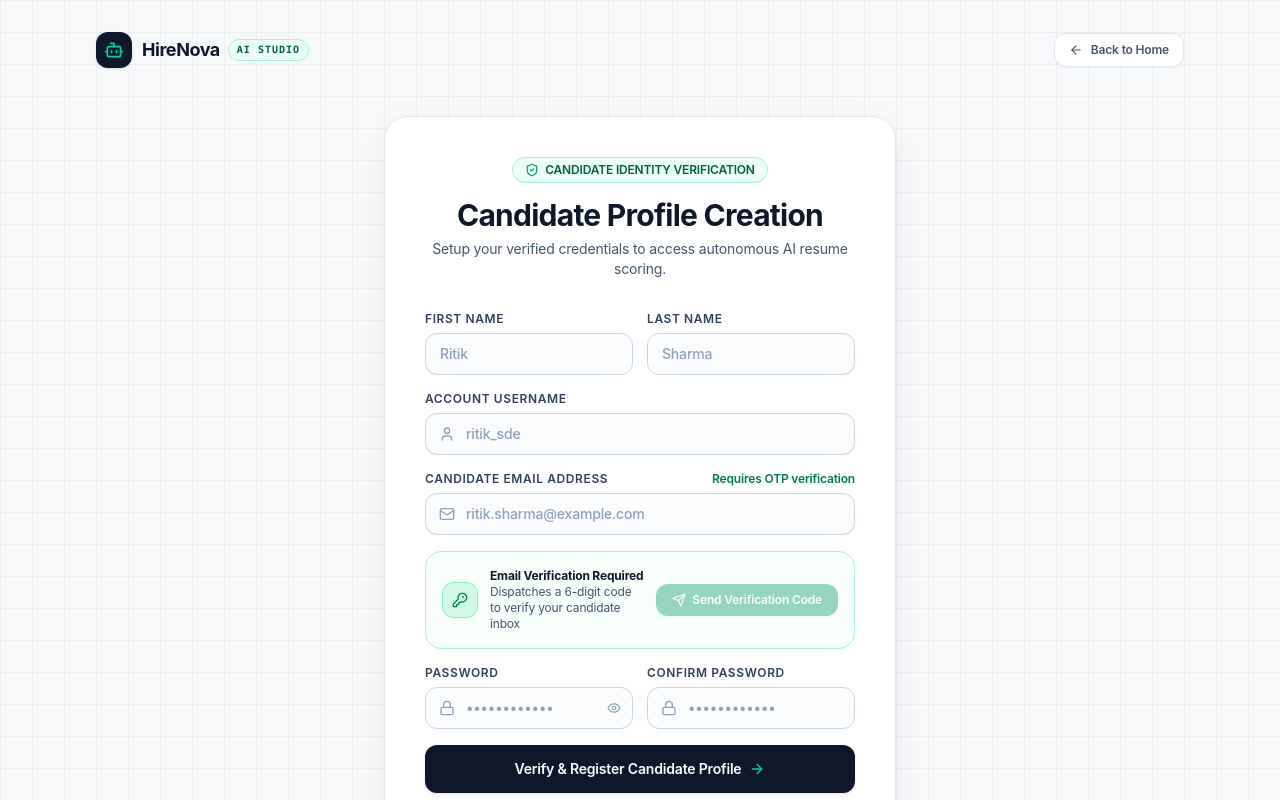
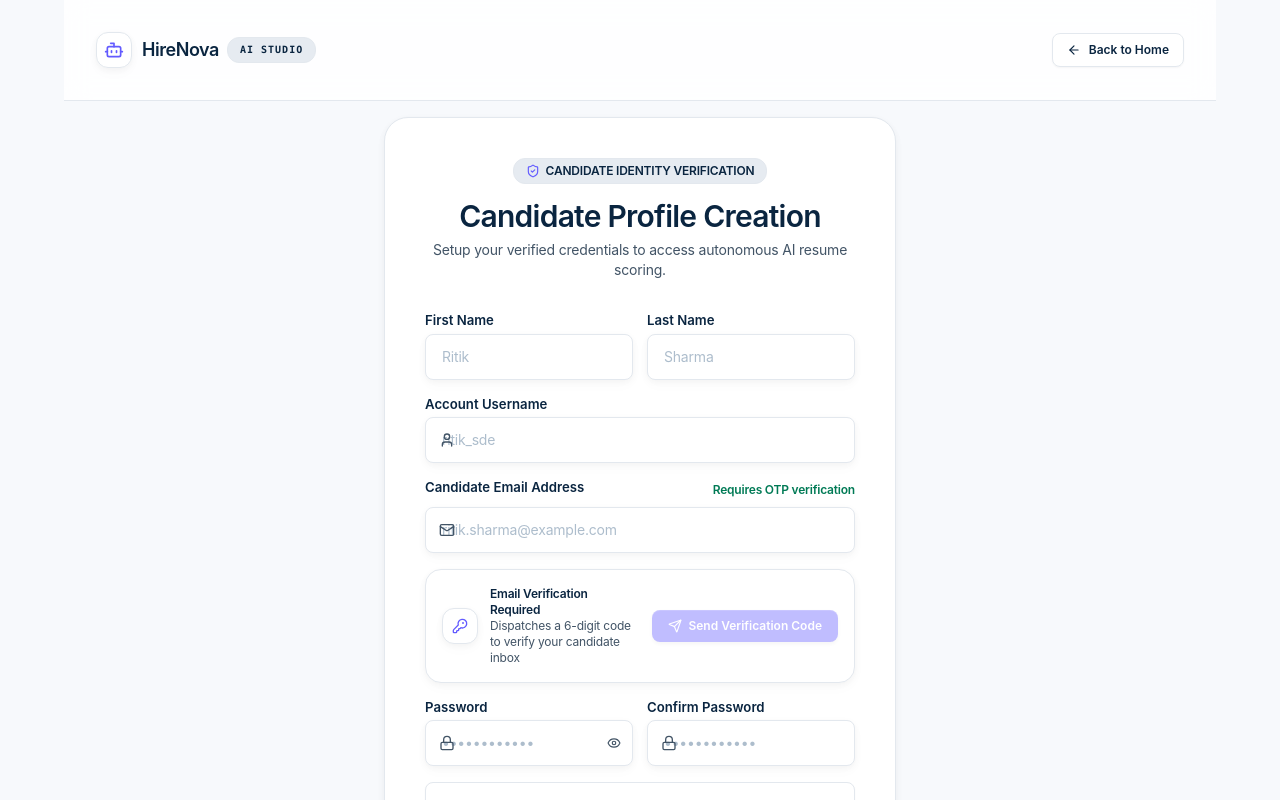
Before and after one commit to Ritiksharma0004/AI-Recruitment-Platform, a React app in the folder frontend/: page /register in a window 1280 px wide. Shown: the top 800 px of the page. Built offline with nearby package versions, Linux system fonts and the light colour scheme; no server answers; the HTML template or start-up script is replaced by a standard one.

Commit message:
feat(ui): global redesign applying Premium Stripe-style Light Mode to entire platform

```diff
--- a/frontend/src/index.css
+++ b/frontend/src/index.css
@@ -2,23 +2,30 @@
 
 @layer base {
   :root {
-    --bg-page: #f6f8fa;
-    --bg-card: #ffffff;
-    --border-subtle: #e2e8f0;
-    --text-primary: #0f172a;
-    --text-secondary: #334155;
-    --text-muted: #64748b;
+    --stripe-blue: #635bff;
+    --stripe-blue-hover: #5851df;
+    --stripe-dark: #0a2540;
+    --stripe-text: #425466;
+    --stripe-bg: #f7f9fc;
+    --stripe-gray: #e6ebf1;
+    --stripe-border: #e3e8ee;
+    --stripe-surface: #ffffff;
   }
 
   body {
-    background-color: #f6f8fa;
-    color: #0f172a;
-    font-family: 'Inter', -apple-system, BlinkMacSystemFont, "Segoe UI", Roboto, "Helvetica Neue", Arial, sans-serif;
+    background-color: var(--stripe-bg) !important;
+    color: var(--stripe-dark) !important;
+    font-family: -apple-system, BlinkMacSystemFont, "Segoe UI", Roboto, Helvetica, Arial, sans-serif;
     -webkit-font-smoothing: antialiased;
-    -moz-osx-font-smoothing: grayscale;
-    text-rendering: optimizeLegibility;
-    min-height: 100vh;
-    letter-spacing: -0.011em;
+    letter-spacing: -0.0125em;
+  }
+}
+
+/* Fix main containers */
+.min-h-screen, body {
+  background-color: var(--stripe-bg) !important;
+  color: var(--stripe-dark) !important;
+  background-image: none !important;
 }
 
 /* Force pointer cursor on all interactive controls */
@@ -33,356 +40,264 @@
   cursor: pointer !important;
 }
 
-  /* Elevate all thin, washed-out fonts so text is crisp and readable at first glance */
-  .font-light,
-  .font-extralight,
-  .font-thin {
-    font-weight: 500 !important;
-  }
+/* Typography Remapping */
+h1, h2, h3, h4, h5, h6 {
+  color: var(--stripe-dark) !important;
+  font-weight: 700 !important;
+  letter-spacing: -0.025em !important;
 }
 
-/* Background Grids and Modern SaaS Textures */
-.bg-ai-grid {
-  background-size: 32px 32px;
-  background-image:
-    linear-gradient(to right, rgba(15, 23, 42, 0.04) 1px, transparent 1px),
-    linear-gradient(to bottom, rgba(15, 23, 42, 0.04) 1px, transparent 1px);
+.text-white, .text-slate-900, .text-slate-800, .text-slate-200, .text-slate-300 {
+  color: var(--stripe-dark) !important;
 }
 
-.bg-ai-dots {
-  background-image: radial-gradient(rgba(15, 23, 42, 0.08) 1.2px, transparent 1.2px);
-  background-size: 24px 24px;
+.text-slate-400, .text-slate-500, .text-slate-600, p {
+  color: var(--stripe-text) !important;
 }
 
-.bg-ai-glow {
-  background: radial-gradient(circle at 50% 0%, rgba(16, 185, 129, 0.08) 0%, rgba(99, 102, 241, 0.05) 45%, transparent 75%);
+/* Overriding font weights globally */
+.font-light, .font-extralight, .font-thin, .font-normal {
+  font-weight: 400 !important;
+}
+.font-medium { font-weight: 500 !important; }
+.font-semibold, .font-bold {
+  font-weight: 600 !important;
 }
 
-/* ============================================================
-   SaaS Theme - Unified Design System (GPT-6 Astra Style)
-   ============================================================ */
-
-/* Global Dashboard Canvas */
-.min-h-screen.bg-\[\#07080d\] {
-  background-color: #f6f8fa !important;
-  color: #0f172a !important;
+/* Gradient text */
+.bg-clip-text {
+  background: linear-gradient(135deg, #635bff 0%, #00d4ff 100%) !important;
+  -webkit-background-clip: text !important;
+  -webkit-text-fill-color: transparent !important;
+  background-clip: text !important;
 }
 
-/* Sidebar: Sleek dark enterprise panel */
-aside.bg-\[\#090b14\]\/90,
-aside.bg-\[\#090c14\]\/90 {
-  background-color: #0f172a !important;
-  border-right: 1px solid #1e293b !important;
+/* Stripe Cards */
+.bg-white, .ai-card, .ai-card-glow, [class*="bg-slate-50"], .rounded-2xl, .rounded-3xl, .rounded-xl {
+  background-color: var(--stripe-surface) !important;
+  border: 1px solid var(--stripe-border) !important;
+  box-shadow: 0 2px 7px rgba(0,0,0,0.04), 0 5px 15px rgba(0,0,0,0.02) !important;
+  transition: transform 0.2s cubic-bezier(0.16, 1, 0.3, 1), box-shadow 0.2s cubic-bezier(0.16, 1, 0.3, 1) !important;
 }
 
-/* Dashboard Top Header */
-header.bg-\[\#090c14\]\/80,
-header.bg-\[\#090b14\]\/80 {
-  background-color: #ffffff !important;
-  border-bottom: 1px solid #e2e8f0 !important;
-  box-shadow: 0 1px 3px 0 rgba(0, 0, 0, 0.03) !important;
+.ai-card:hover, .ai-card-glow:hover {
+  box-shadow: 0 4px 10px rgba(0,0,0,0.06), 0 10px 30px rgba(0,0,0,0.03) !important;
+  transform: translateY(-2px) !important;
 }
 
-header.bg-\[\#090c14\]\/80 h2,
-header.bg-\[\#090b14\]\/80 h2 {
-  color: #0f172a !important;
-  font-weight: 700 !important;
+/* Remove border/shadow from pills disguised as rounded-xl */
+[class*="rounded-full"] {
+  border-radius: 9999px !important;
 }
 
-header.bg-\[\#090c14\]\/80 p,
-header.bg-\[\#090b14\]\/80 p {
-  color: #64748b !important;
-  font-weight: 500 !important;
+/* Buttons */
+button, a[class*="px-"] {
+  border-radius: 8px !important;
+  font-weight: 600 !important;
+  letter-spacing: 0 !important;
+  text-decoration: none !important;
 }
 
-/* Dashboard User Avatar / Chip in Header */
-header.bg-\[\#090c14\]\/80 [class*="rounded-xl"],
-header.bg-\[\#090b14\]\/80 [class*="rounded-xl"] {
-  background-color: #f8fafc !important;
-  border-color: #e2e8f0 !important;
-}
-header.bg-\[\#090c14\]\/80 [class*="rounded-xl"] p,
-header.bg-\[\#090b14\]\/80 [class*="rounded-xl"] p {
-  color: #0f172a !important;
+/* Primary actions */
+button[class*="bg-slate-900"],
+button[class*="bg-indigo"],
+button[class*="bg-emerald"],
+button[class*="bg-purple"],
+a[class*="bg-slate-900"],
+a[class*="bg-indigo"],
+a[class*="bg-emerald"],
+a[class*="bg-purple"] {
+  background: var(--stripe-blue) !important;
+  color: white !important;
+  border: none !important;
+  box-shadow: 0 2px 4px rgba(0,0,0,0.1), inset 0 1px 0 rgba(255,255,255,0.15) !important;
 }
 
-/* Pure White Elevated Cards */
-.ai-card {
-  background-color: #ffffff !important;
-  border: 1px solid #e2e8f0 !important;
-  border-radius: 1.25rem !important;
-  box-shadow: 0 1px 3px 0 rgba(0, 0, 0, 0.04), 0 1px 2px -1px rgba(0, 0, 0, 0.04) !important;
-  color: #0f172a !important;
-  transition: all 0.22s cubic-bezier(0.16, 1, 0.3, 1);
+button[class*="bg-slate-900"]:hover,
+button[class*="bg-indigo"]:hover,
+button[class*="bg-emerald"]:hover,
+button[class*="bg-purple"]:hover,
+a[class*="bg-slate-900"]:hover,
+a[class*="bg-indigo"]:hover,
+a[class*="bg-emerald"]:hover,
+a[class*="bg-purple"]:hover {
+  background: var(--stripe-blue-hover) !important;
+  box-shadow: 0 4px 8px rgba(0,0,0,0.15), inset 0 1px 0 rgba(255,255,255,0.15) !important;
+  transform: translateY(-1px) !important;
+  color: white !important;
 }
 
-.ai-card:hover {
-  border-color: #cbd5e1 !important;
-  box-shadow: 0 10px 25px -5px rgba(15, 23, 42, 0.06), 0 4px 10px -2px rgba(15, 23, 42, 0.04) !important;
+button[class*="bg-slate-900"] *,
+button[class*="bg-indigo"] *,
+button[class*="bg-emerald"] *,
+a[class*="bg-slate-900"] *,
+a[class*="bg-indigo"] *,
+a[class*="bg-emerald"] * {
+  color: white !important;
 }
 
-.ai-card-glow {
-  background-color: #ffffff !important;
-  border: 1px solid #e2e8f0 !important;
-  border-radius: 1.5rem !important;
-  box-shadow: 0 20px 40px -15px rgba(15, 23, 42, 0.15), 0 10px 20px -5px rgba(15, 23, 42, 0.08) !important;
-  color: #0f172a !important;
+/* Secondary actions */
+button[class*="bg-white"],
+button[class*="bg-slate-100"],
+button[class*="bg-slate-800"],
+a[class*="bg-white"]:not([class*="group-hover"]),
+a[class*="bg-[#121524]"] {
+  background: var(--stripe-surface) !important;
+  color: var(--stripe-dark) !important;
+  border: 1px solid var(--stripe-border) !important;
+  box-shadow: 0 1px 2px rgba(0,0,0,0.04) !important;
+  text-shadow: none !important;
+}
+button[class*="bg-white"]:hover,
+a[class*="bg-white"]:hover,
+button[class*="bg-slate-100"]:hover {
+  background: var(--stripe-bg) !important;
+  color: var(--stripe-blue) !important;
+  box-shadow: 0 2px 4px rgba(0,0,0,0.06) !important;
 }
 
-/* High-Contrast Typography Inside Cards & Modals */
-.ai-card h1, .ai-card h2, .ai-card h3, .ai-card h4, .ai-card h5, .ai-card h6,
-.ai-card-glow h1, .ai-card-glow h2, .ai-card-glow h3, .ai-card-glow h4, .ai-card-glow h5, .ai-card-glow h6 {
-  color: #0f172a !important;
-  font-weight: 700 !important;
+/* Inputs & Forms */
+input, textarea, select {
+  background-color: #ffffff !important;
+  border: 1px solid #d3dae3 !important;
+  box-shadow: 0 1px 2px rgba(0,0,0,0.03) !important;
+  color: var(--stripe-dark) !important;
+  border-radius: 8px !important;
+  padding: 0.75rem 1rem !important;
+  transition: all 0.2s ease !important;
 }
 
-.ai-card .text-white:not(button):not(a),
-.ai-card-glow .text-white:not(button):not(a) {
-  color: #0f172a !important;
-}
-
-.ai-card .text-slate-200,
-.ai-card-glow .text-slate-200,
-.ai-card .text-slate-300,
-.ai-card-glow .text-slate-300 {
-  color: #334155 !important;
-}
-
-.ai-card .text-slate-400,
-.ai-card-glow .text-slate-400,
-.ai-card .text-slate-500,
-.ai-card-glow .text-slate-500 {
-  color: #64748b !important;
-  font-weight: 450 !important;
-}
-
-/* Nested Containers Inside Cards */
-.ai-card [class*="bg-[#090"],
-.ai-card [class*="bg-[#0a0"],
-.ai-card [class*="bg-[#0d1"],
-.ai-card [class*="bg-[#0e1"],
-.ai-card-glow [class*="bg-[#090"],
-.ai-card-glow [class*="bg-[#0a0"],
-.ai-card-glow [class*="bg-[#0d1"],
-.ai-card-glow [class*="bg-[#0e1"] {
-  background-color: #f8fafc !important;
-  border-color: #e2e8f0 !important;
-  color: #0f172a !important;
-}
-
-/* Faint Dark Borders Inside Cards -> Crisp Light Borders */
-.ai-card [class*="border-white"],
-.ai-card-glow [class*="border-white"] {
-  border-color: #e2e8f0 !important;
-}
-
-/* Form Controls Inside Cards & Modals */
-.ai-card input,
-.ai-card textarea,
-.ai-card select,
-.ai-card-glow input,
-.ai-card-glow textarea,
-.ai-card-glow select {
-  background-color: #ffffff !important;
-  border: 1px solid #cbd5e1 !important;
-  color: #0f172a !important;
-  border-radius: 0.75rem !important;
-}
-
-.ai-card input::placeholder,
-.ai-card textarea::placeholder,
-.ai-card-glow input::placeholder,
-.ai-card-glow textarea::placeholder {
-  color: #94a3b8 !important;
-}
-
-.ai-card input:focus,
-.ai-card textarea:focus,
-.ai-card select:focus,
-.ai-card-glow input:focus,
-.ai-card-glow textarea:focus,
-.ai-card-glow select:focus {
-  background-color: #ffffff !important;
-  border-color: #10b981 !important;
-  box-shadow: 0 0 0 3px rgba(16, 185, 129, 0.12) !important;
+input:focus, textarea:focus, select:focus {
+  border-color: var(--stripe-blue) !important;
+  box-shadow: 0 0 0 3px rgba(99, 91, 255, 0.15) !important;
   outline: none !important;
 }
 
-.ai-card label,
-.ai-card-glow label {
-  color: #334155 !important;
-  font-weight: 600 !important;
+input::placeholder, textarea::placeholder {
+  color: #adbdcc !important;
+  font-weight: 400 !important;
 }
 
-/* Dark action buttons inside cards -> clean SaaS buttons */
-.ai-card button.bg-\[\#121524\],
-.ai-card-glow button.bg-\[\#121524\] {
-  background-color: #f1f5f9 !important;
-  border: 1px solid #cbd5e1 !important;
-  color: #334155 !important;
+label {
+  color: var(--stripe-dark) !important;
+  font-weight: 600 !important;
+  font-size: 0.825rem !important;
+  margin-bottom: 0.25rem !important;
+  text-transform: none !important;
+  letter-spacing: 0 !important;
 }
 
-.ai-card button.bg-\[\#121524\]:hover,
-.ai-card-glow button.bg-\[\#121524\]:hover {
-  background-color: #e2e8f0 !important;
-  color: #0f172a !important;
+/* Decorative Pills / Badges */
+[class*="rounded-full"][class*="bg-"] {
+  background-color: var(--stripe-gray) !important;
+  border: 1px solid var(--stripe-border) !important;
+  color: var(--stripe-dark) !important;
+  font-weight: 600 !important;
+  border-radius: 12px !important;
+  box-shadow: none !important;
+  padding: 0.25rem 0.75rem !important;
 }
 
-/* Preserve bright white text on primary/action buttons */
-button[class*="bg-indigo"],
-button[class*="bg-purple"],
-button[class*="bg-emerald"],
-button[class*="bg-slate-900"],
-button[class*="bg-rose"],
-button[class*="bg-amber"],
-a[class*="bg-indigo"],
-a[class*="bg-purple"],
-a[class*="bg-emerald"],
-a[class*="bg-slate-900"] {
-  color: #ffffff !important;
+/* Override icons that use text-emerald or text-indigo to match theme */
+svg[class*="text-emerald"], svg[class*="text-indigo"], svg[class*="text-purple"] {
+  color: var(--stripe-blue) !important;
 }
 
-/* Modals backdrop */
-.fixed.bg-black\/70,
-.fixed.bg-black\/80,
-.fixed.bg-black\/90 {
-  background-color: rgba(15, 23, 42, 0.6) !important;
+/* Ambient Lights - subtle multi-color bleeds typical of Stripe */
+.animate-ambient {
+  background: radial-gradient(circle at 50% 0%, rgba(99, 91, 255, 0.12) 0%, rgba(0, 212, 255, 0.08) 25%, transparent 50%) !important;
+  filter: blur(80px) saturate(150%) !important;
+  opacity: 1 !important;
+  width: 100vw !important;
+  height: 50vh !important;
 }
 
-/* Laser Scanner Animation */
-@keyframes laserSweep {
-  0% {
-    top: 0%;
-    opacity: 0.9;
-  }
-  50% {
-    top: 98%;
-    opacity: 1;
-  }
-  100% {
-    top: 0%;
-    opacity: 0.9;
-  }
+/* Navbars / Headers */
+header, nav.sticky {
+  background: rgba(255, 255, 255, 0.85) !important;
+  backdrop-filter: blur(12px) !important;
+  -webkit-backdrop-filter: blur(12px) !important;
+  border: none !important;
+  border-bottom: 1px solid var(--stripe-border) !important;
+  box-shadow: none !important;
+  border-radius: 0 !important;
 }
 
-.animate-laser {
-  position: absolute;
-  left: 0;
-  right: 0;
-  height: 2px;
-  background: linear-gradient(90deg, transparent 0%, rgba(16, 185, 129, 0.9) 25%, #6366f1 50%, rgba(16, 185, 129, 0.9) 75%, transparent 100%);
-  box-shadow: 0 0 12px rgba(16, 185, 129, 0.6), 0 0 25px rgba(99, 102, 241, 0.4);
-  animation: laserSweep 3s ease-in-out infinite;
-  pointer-events: none;
+nav.sticky {
+  max-width: 100% !important;
+  width: 100% !important;
+  top: 0 !important;
+  padding-left: 2rem !important;
+  padding-right: 2rem !important;
 }
 
-/* Subtle floating pulse */
-@keyframes ambientPulse {
-  0%, 100% {
-    opacity: 0.5;
-    transform: scale(1);
-  }
-  50% {
-    opacity: 0.85;
-    transform: scale(1.04);
-  }
+/* Sidebar & Dashboard Layout */
+aside, header.bg-\[\#090c14\]\/80 {
+  background-color: var(--stripe-surface) !important;
+  border-right: 1px solid var(--stripe-border) !important;
+  box-shadow: none !important;
+  border-radius: 0 !important;
 }
 
-.animate-ambient {
-  animation: ambientPulse 8s ease-in-out infinite;
+header.bg-\[\#090c14\]\/80 {
+  border-right: none !important;
+  border-bottom: 1px solid var(--stripe-border) !important;
 }
 
-/* Custom refined scrollbar */
-::-webkit-scrollbar {
-  width: 7px;
-  height: 7px;
+/* Sidebar active states */
+aside button, aside a {
+  background: transparent !important;
+  box-shadow: none !important;
+  color: var(--stripe-text) !important;
+  border: none !important;
+}
+aside button[class*="bg-"], aside a[class*="bg-"] {
+  background: var(--stripe-bg) !important;
+  color: var(--stripe-dark) !important;
+}
+aside button:hover, aside a:hover {
+  background: var(--stripe-gray) !important;
+  color: var(--stripe-dark) !important;
 }
 
-::-webkit-scrollbar-track {
-  background: #f1f5f9;
+/* Specific elements to clean up */
+.animate-laser { display: none !important; }
+.border-white\/\[0\.07\], .border-white\/\[0\.06\], .border-white\/\[0\.1\] { border-color: var(--stripe-border) !important; }
+aside .text-white { color: var(--stripe-dark) !important; }
+aside .border-white\/\[0\.06\] { border-color: var(--stripe-border) !important; }
+
+/* Dashboard Content Background */
+mai > div {
+  background-color: var(--stripe-bg) !important;
 }
 
+/* Modals */
+.fixed.inset-0.bg-black\/70,
+.fixed.inset-0.bg-slate-900\/60 {
+  background-color: rgba(10, 37, 64, 0.4) !important;
+  backdrop-filter: blur(4px) !important;
+}
+
+/* Toast Notifications */
+.fixed.bottom-6.right-6 {
+  background-color: var(--stripe-surface) !important;
+  border: 1px solid var(--stripe-border) !important;
+  box-shadow: 0 10px 25px rgba(0,0,0,0.08) !important;
+  color: var(--stripe-dark) !important;
+}
+
+/* Custom scrollbar matching Stripe */
+::-webkit-scrollbar {
+  width: 6px;
+  height: 6px;
+}
+::-webkit-scrollbar-track {
+  background: transparent;
+}
 ::-webkit-scrollbar-thumb {
   background: #cbd5e1;
   border-radius: 9999px;
 }
-
 ::-webkit-scrollbar-thumb:hover {
   background: #94a3b8;
 }
-
-/* Rocket launch & transmission animations */
-@keyframes rocketAscent {
-  0% {
-    transform: translateY(25px) scale(0.85);
-    opacity: 0;
-  }
-  20% {
-    transform: translateY(0px) scale(1.05);
-    opacity: 1;
-  }
-  40% {
-    transform: translateY(-6px) scale(1);
-  }
-  70% {
-    transform: translateY(-12px) scale(1.02);
-  }
-  100% {
-    transform: translateY(-75px) scale(0.5);
-    opacity: 0;
-  }
-}
-
-@keyframes rocketThrust {
-  0%, 100% {
-    height: 14px;
-    opacity: 0.85;
-    filter: drop-shadow(0 0 8px rgba(245, 158, 11, 0.8));
-  }
-  50% {
-    height: 28px;
-    opacity: 1;
-    filter: drop-shadow(0 0 18px rgba(239, 68, 68, 1));
-  }
-}
-
-@keyframes tickSuccess {
-  0% {
-    transform: scale(0.3) rotate(-25deg);
-    opacity: 0;
-  }
-  60% {
-    transform: scale(1.15) rotate(4deg);
-    opacity: 1;
-  }
-  85% {
-    transform: scale(0.95) rotate(-1deg);
-  }
-  100% {
-    transform: scale(1) rotate(0deg);
-    opacity: 1;
-  }
-}
-
-@keyframes rippleRing {
-  0% {
-    transform: scale(0.8);
-    opacity: 0.9;
-  }
-  100% {
-    transform: scale(2.4);
-    opacity: 0;
-  }
-}
-
-.animate-rocket {
-  animation: rocketAscent 1.6s cubic-bezier(0.25, 1, 0.5, 1) forwards;
-}
-
-.animate-thrust {
-  animation: rocketThrust 0.3s ease-in-out infinite;
-}
-
-.animate-tick {
-  animation: tickSuccess 0.65s cubic-bezier(0.34, 1.56, 0.64, 1) forwards;
-}
```
Lines whose indentation alone changed are shown as unchanged.
